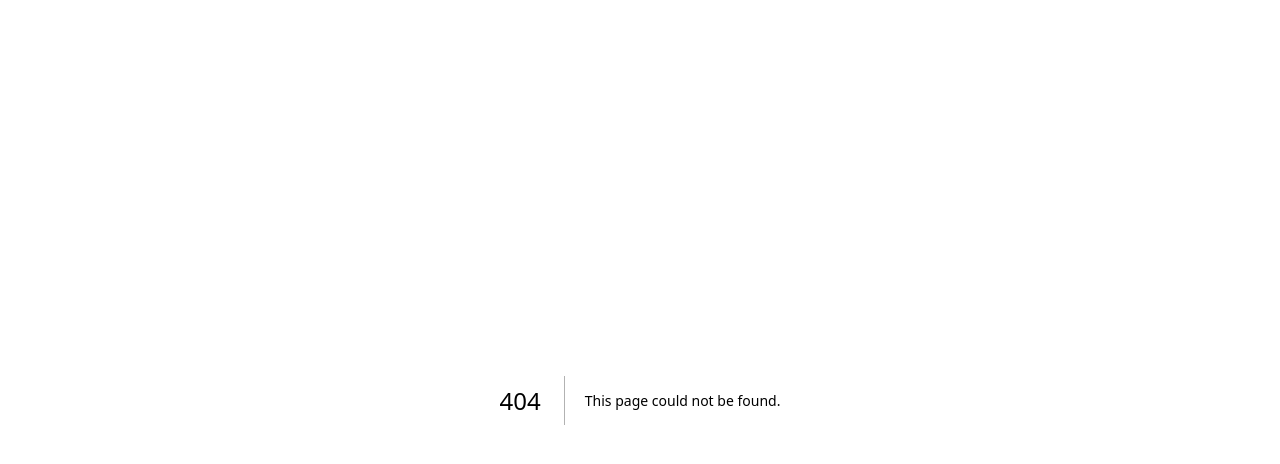
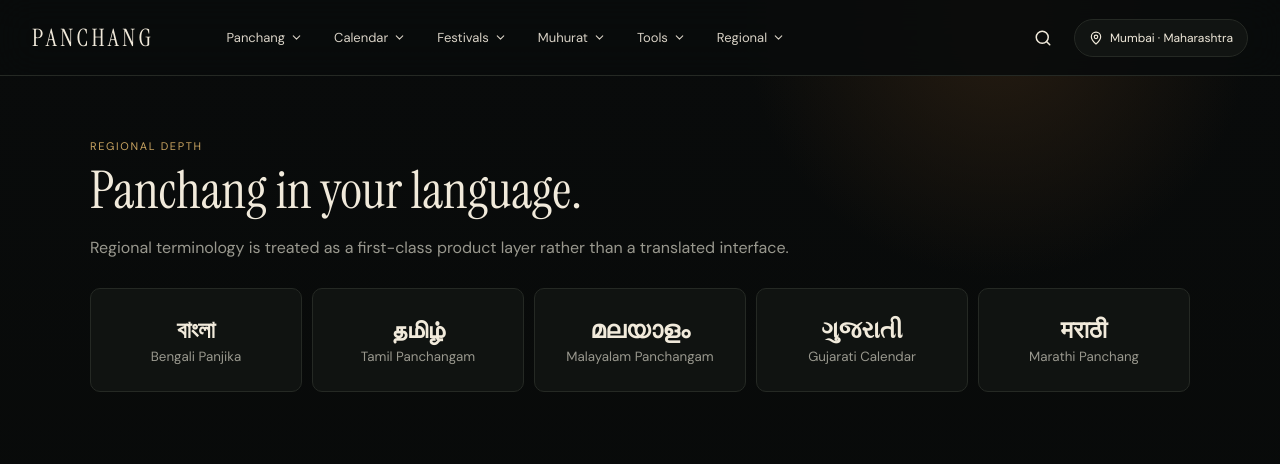
Before and after one commit to SviatF/chanag.xx, a Next.js app: page /regional in a window 1280 px wide. Before the commit this address had no page. Shown: the top 464 px of the page. Built offline with nearby package versions, Linux system fonts and the light colour scheme.

Commit message:
Build app/regional/page.tsx

```diff
--- /dev/null
+++ b/app/regional/page.tsx
@@ -0,0 +1,4 @@
+import Header from "@/components/Header";import {cities} from "@/lib/cities";import Link from "next/link";
+export const metadata={title:"Regional Panchang Languages"};
+const langs=[["বাংলা","Bengali Panjika","bengali"],["தமிழ்","Tamil Panchangam","tamil"],["മലയാളം","Malayalam Panchangam","malayalam"],["ગુજરાતી","Gujarati Calendar","gujarati"],["मराठी","Marathi Panchang","marathi"]];
+export default function Regional(){return <main><Header city={cities[0]}/><div className="page-shell"><p className="page-kicker">Regional depth</p><h1 className="page-title">Panchang in your language.</h1><p className="page-subtitle">Regional terminology is treated as a first-class product layer rather than a translated interface.</p><div className="regional-list">{langs.map(([native,label,slug])=><Link href={`/regional/${slug}/mumbai`} key={slug}><strong>{native}</strong><small>{label}</small></Link>)}</div></div></main>}
```
